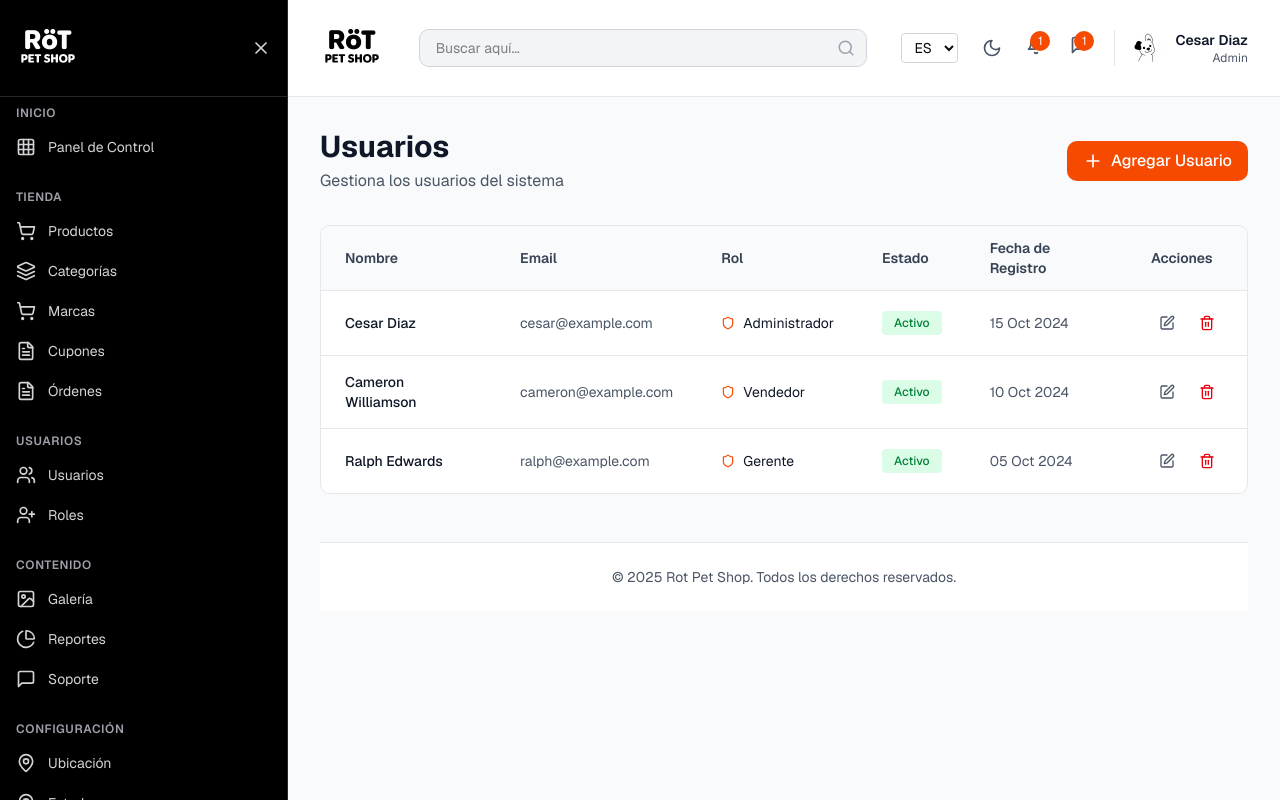
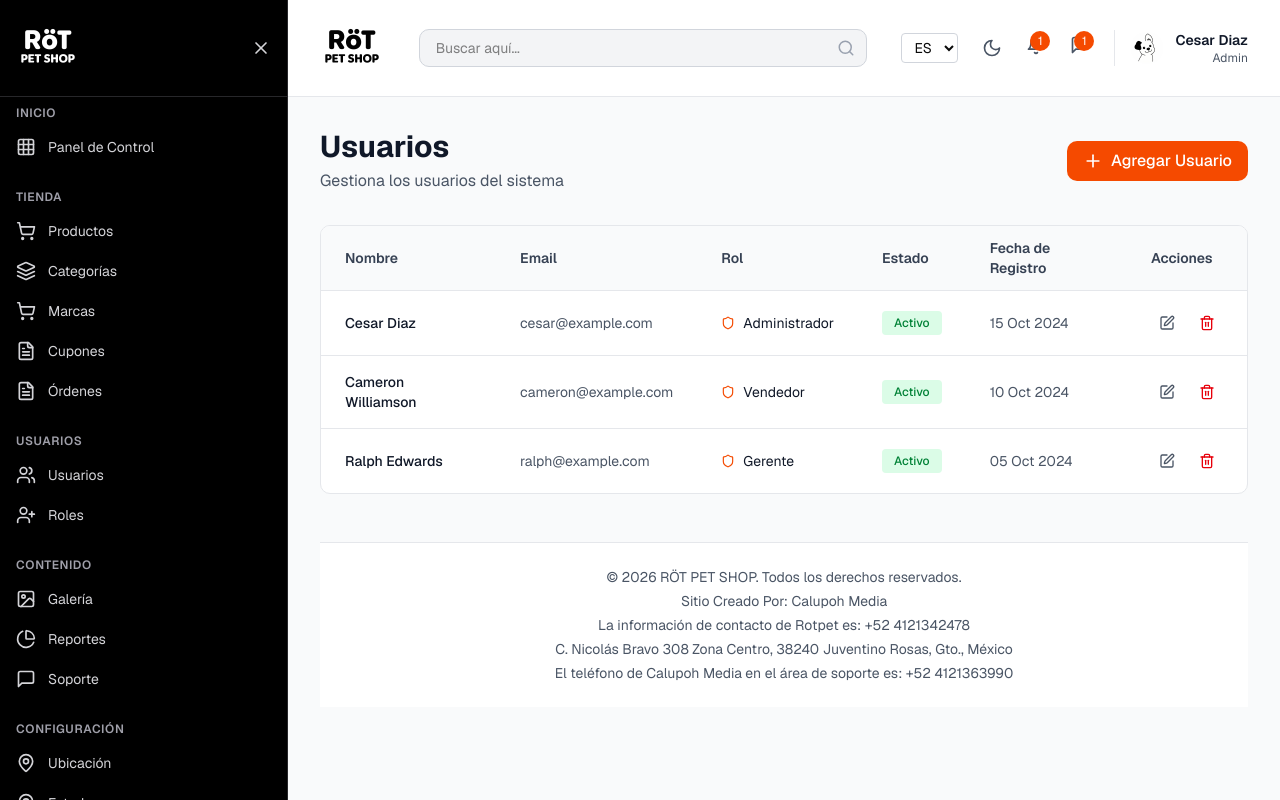
Before and after one commit to systemrpg/rotpet-admin, a Next.js app: page /users in a window 1280 px wide. Built offline with nearby package versions, Linux system fonts and the light colour scheme.

Commit message:
chore: update site title to Röt Pet and footer contact info

```diff
--- a/app/layout.tsx
+++ b/app/layout.tsx
@@ -9,7 +9,7 @@ const _geist = Geist({ subsets: ["latin"] })
 const _geistMono = Geist_Mono({ subsets: ["latin"] })
 
 export const metadata: Metadata = {
-  title: "Rot Pet - Panel Administrativo",
+  title: "Röt Pet - Panel Administrativo",
   description: "Panel de administración para rot.pet. Desarrollado por Calupoh Media.",
   generator: "v0.app",
   icons: {
--- a/components/footer.tsx
+++ b/components/footer.tsx
@@ -1,8 +1,12 @@
 export default function Footer() {
   return (
     <footer className="py-6 border-t border-gray-200 bg-white mt-12">
-      <div className="max-w-7xl mx-auto px-4 sm:px-6 lg:px-8">
-        <p className="text-center text-sm text-gray-600">© 2025 Rot Pet Shop. Todos los derechos reservados.</p>
+      <div className="max-w-7xl mx-auto px-4 sm:px-6 lg:px-8 text-center text-sm text-gray-600 space-y-1">
+        <p>© 2026 RÖT PET SHOP. Todos los derechos reservados.</p>
+        <p>Sitio Creado Por: <a href="https://calupoh.media/" target="_blank" rel="noopener noreferrer" className="text-primary-600 hover:underline">Calupoh Media</a></p>
+        <p>La información de contacto de Rotpet es: +52 4121342478</p>
+        <p>C. Nicolás Bravo 308 Zona Centro, 38240 Juventino Rosas, Gto., México</p>
+        <p>El teléfono de Calupoh Media en el área de soporte es: +52 4121363990</p>
       </div>
     </footer>
   )
```
